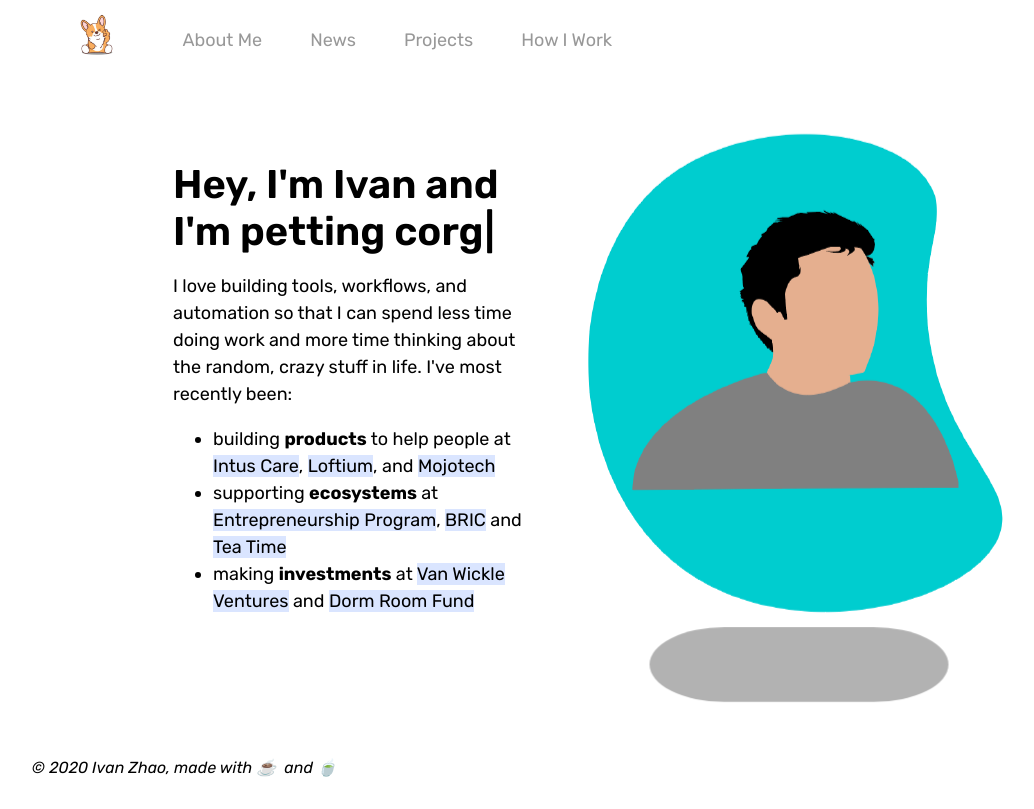
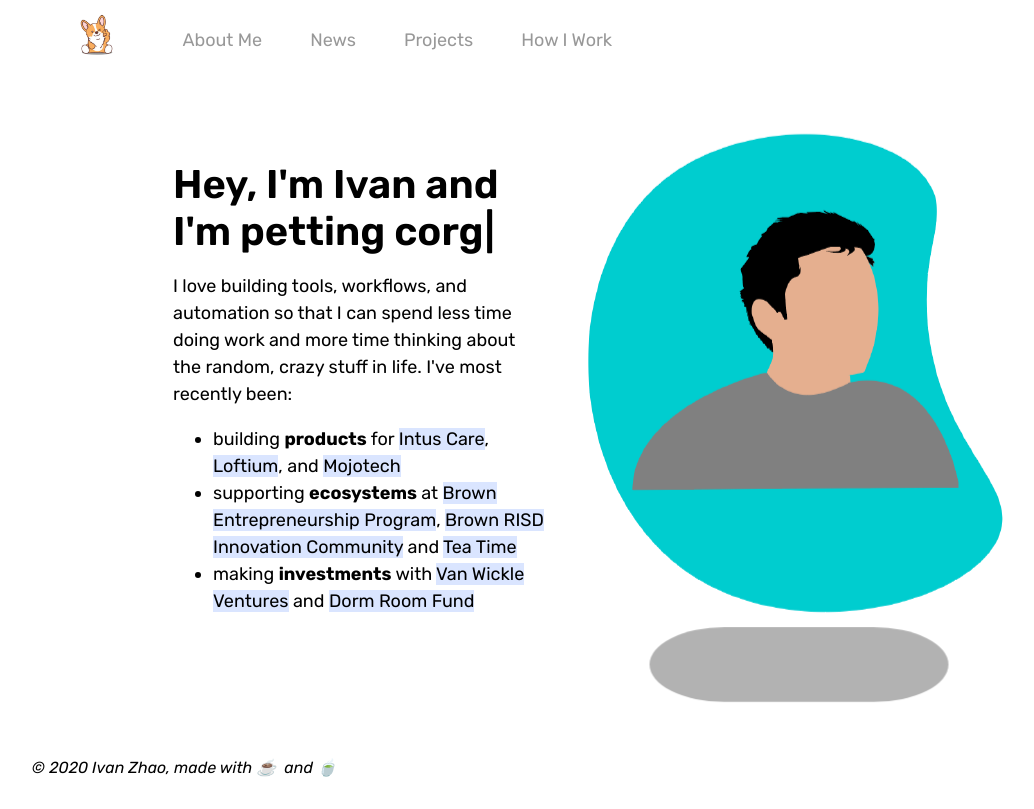
Before and after one commit to zhaovan/personal-site, a Next.js app: page / in a window 1280 px wide. Shown: the whole page, without its empty margins (27-1061 px from the left). Built offline with nearby package versions, Linux system fonts and the light colour scheme; some icons are missing.

Commit message:
small fixes

```diff
--- a/pages/index.js
+++ b/pages/index.js
@@ -11,7 +11,7 @@ export default function Home() {
     const intros = [
         "breaking code",
         "petting corgis",
-        "designings apps",
+        "designing apps",
         "watching shows",
         "climbing walls",
     ];
@@ -47,7 +47,7 @@ export default function Home() {
                         </p>
                         <ul>
                             <li>
-                                building <b>products</b> to help people at{" "}
+                                building <b>products</b> for{" "}
                                 <a
                                     href="https://intuscare.com/"
                                     target="_blank"
@@ -71,14 +71,14 @@ export default function Home() {
                                     href="http://brownentrepreneurship.com/"
                                     target="_blank"
                                 >
-                                    Entrepreneurship Program
+                                    Brown Entrepreneurship Program
                                 </a>
                                 ,{" "}
                                 <a
                                     href="https://brownrisdinnovation.com"
                                     target="_blank"
                                 >
-                                    BRIC
+                                    Brown RISD Innovation Community
                                 </a>{" "}
                                 and{" "}
                                 <a
@@ -89,7 +89,7 @@ export default function Home() {
                                 </a>
                             </li>
                             <li>
-                                making <b>investments</b> at{" "}
+                                making <b>investments</b> with{" "}
                                 <a
                                     href="https://www.vanwickleventures.com/"
                                     target="_blank"
```
